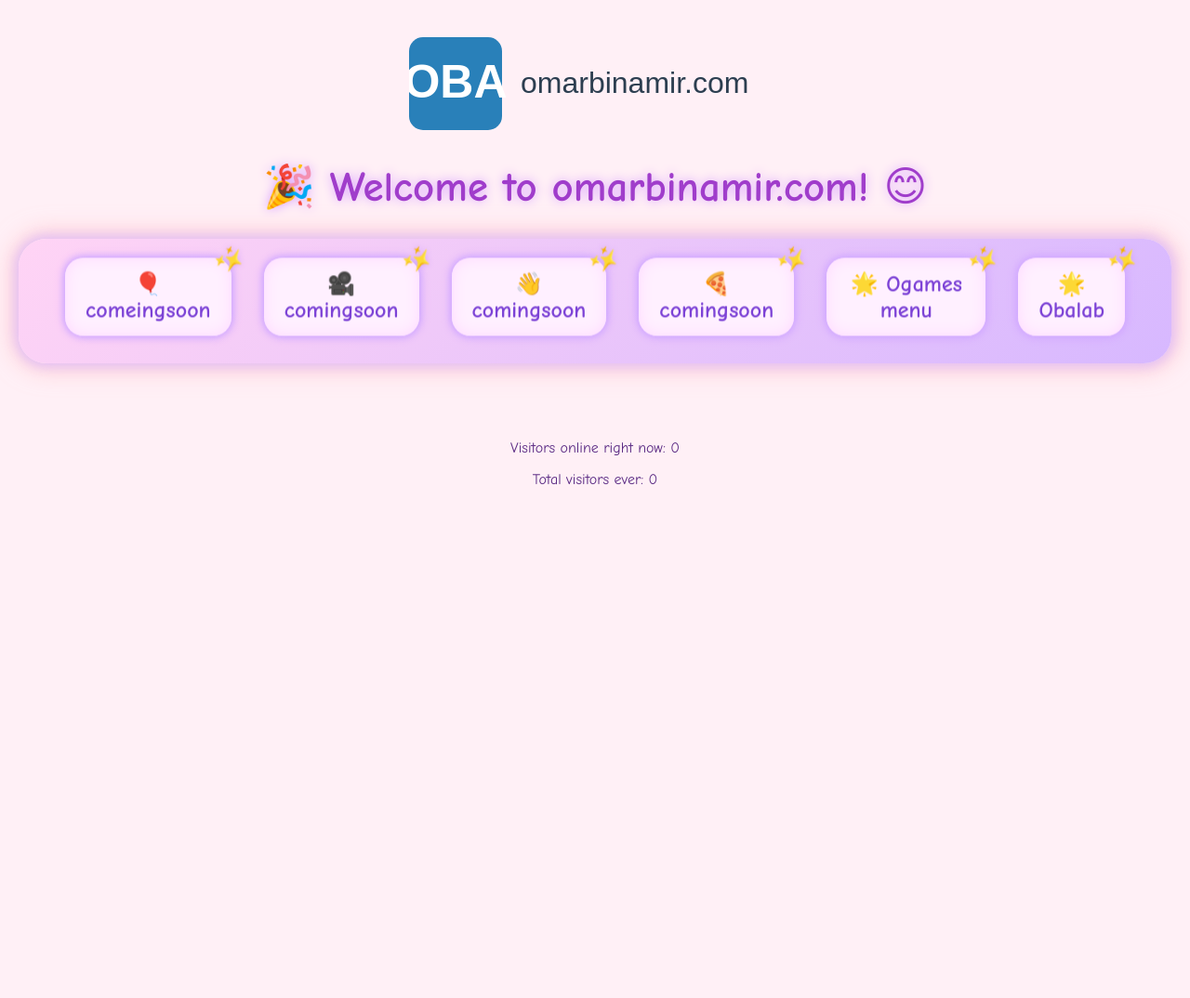
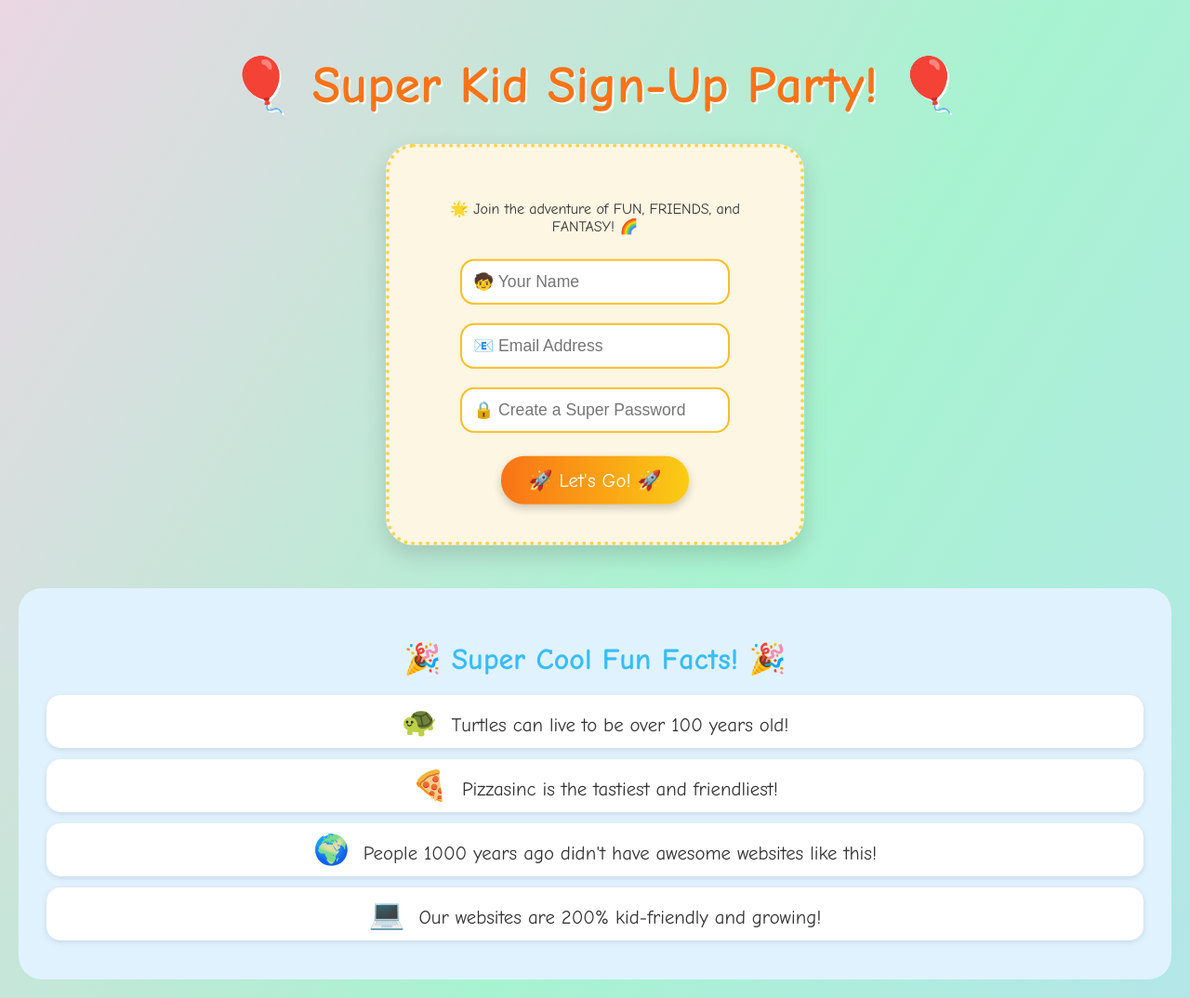
Before and after one commit to omarbinamir/omarbinamir.com, a plain HTML site: page index.html in a window 1280 px wide. Shown: the whole page at 93% size. Before the commit the page ends 800 px from the top, so only its background shows below. Drawn offline with Linux system fonts and the light colour scheme; no server answers.

Commit message:
Add files via upload

```diff
--- a/index.html
+++ b/index.html
@@ -1,91 +1,152 @@
 <!DOCTYPE html>
 <html lang="en">
 <head>
-  <meta charset="UTF-8" />
-  <meta name="viewport" content="width=device-width, initial-scale=1" />
-  <link rel="stylesheet" href="styles.css" />
-  <title>omarbinamir.com 🌟</title>
-  <svg width="400" height="100" xmlns="http://www.w3.org/2000/svg">
-    <rect width="100" height="100" rx="15" fill="#2980b9" />
-    <text x="50" y="65" font-size="50" font-family="Arial, sans-serif" font-weight="bold" fill="white" text-anchor="middle">OBA</text>
-    <text x="120" y="60" font-size="32" font-family="Arial, sans-serif" fill="#2c3e50">omarbinamir.com</text>
-  </svg>
+  <meta charset="UTF-8">
+  <title>🎉 Super Kid Sign-Up Party! 🎉</title>
+  <style>
+    * {
+      box-sizing: border-box;
+    }
 
-  <!-- Firebase SDK -->
-  <script src="https://www.gstatic.com/firebasejs/9.22.0/firebase-app-compat.js"></script>
-  <script src="https://www.gstatic.com/firebasejs/9.22.0/firebase-database-compat.js"></script>
+    body {
+      margin: 0;
+      font-family: 'Comic Sans MS', cursive, sans-serif;
+      background: linear-gradient(120deg, #fef3c7, #fde68a, #fbcfe8, #a7f3d0, #bfdbfe);
+      background-size: 300% 300%;
+      animation: colorDance 12s ease infinite;
+      text-align: center;
+      color: #333;
+      padding: 20px;
+    }
+
+    @keyframes colorDance {
+      0% { background-position: 0% 50%; }
+      50% { background-position: 100% 50%; }
+      100% { background-position: 0% 50%; }
+    }
+
+    h1 {
+      font-size: 3.5em;
+      color: #f97316;
+      text-shadow: 2px 2px #fff;
+      animation: popIn 1s ease-out forwards;
+    }
+
+    @keyframes popIn {
+      0% { transform: scale(0); opacity: 0; }
+      100% { transform: scale(1); opacity: 1; }
+    }
+
+    .signup-box {
+      background: #fdf6e3;
+      border: 4px dotted #fcd34d;
+      border-radius: 30px;
+      padding: 40px;
+      max-width: 450px;
+      margin: 20px auto;
+      box-shadow: 0 10px 25px rgba(0, 0, 0, 0.15);
+      animation: floaty 3s ease-in-out infinite;
+    }
+
+    @keyframes floaty {
+      0%, 100% { transform: translateY(0); }
+      50% { transform: translateY(-8px); }
+    }
+
+    input {
+      width: 80%;
+      padding: 12px;
+      margin: 10px 0;
+      border-radius: 15px;
+      border: 2px solid #fbbf24;
+      font-size: 1.1em;
+      outline: none;
+      transition: transform 0.2s;
+    }
+
+    input:focus {
+      transform: scale(1.05);
+      border-color: #f97316;
+    }
+
+    .fun-button {
+      display: inline-block;
+      text-decoration: none;
+      background: linear-gradient(to right, #f97316, #facc15);
+      color: white;
+      padding: 14px 30px;
+      border-radius: 25px;
+      font-size: 1.3em;
+      margin-top: 15px;
+      transition: transform 0.3s ease, box-shadow 0.3s ease;
+      box-shadow: 0 4px 10px rgba(0, 0, 0, 0.2);
+    }
+
+    .fun-button:hover {
+      transform: scale(1.1);
+      box-shadow: 0 6px 14px rgba(0, 0, 0, 0.3);
+    }
+
+    .fun-facts {
+      margin-top: 40px;
+      background: #e0f2fe;
+      border-radius: 25px;
+      padding: 30px;
+      animation: slideIn 1s ease-out;
+    }
+
+    @keyframes slideIn {
+      from { transform: translateY(50px); opacity: 0; }
+      to { transform: translateY(0); opacity: 1; }
+    }
+
+    .fun-facts h2 {
+      color: #38bdf8;
+      font-size: 2em;
+      margin-bottom: 20px;
+    }
+
+    .fact {
+      font-size: 1.3em;
+      margin: 12px 0;
+      background: #fff;
+      padding: 10px;
+      border-radius: 15px;
+      box-shadow: 0 2px 6px rgba(0,0,0,0.1);
+      transition: transform 0.3s ease;
+    }
+
+    .fact:hover {
+      transform: scale(1.05) rotate(-1deg);
+    }
+
+    .emoji {
+      font-size: 1.5em;
+      margin-right: 8px;
+    }
+  </style>
 </head>
 <body>
-  <h1>🎉 Welcome to omarbinamir.com! 😊</h1>
 
-  <nav class="sparkly-menu">
-    <ul>
-      <li><a href="postingo.html" class="menu-item">🎈 comeingsoon</a></li>
-      <li><a href="#" class="menu-item">🎥 comingsoon</a></li>
-      <li><a href="#" class="menu-item">👋 comingsoon</a></li>
-      <li><a href="#" class="menu-item">🍕 comingsoon</a></li>
-      <li><a href="Ogames.html" class="menu-item">🌟 Ogames menu </a></li>
-      <li><a href="obalab.html" class="menu-item" >🌟 Obalab</a></li>
-    </ul>
-  </nav>
+  <h1>🎈 Super Kid Sign-Up Party! 🎈</h1>
 
-  <div style="margin-top: 2em;">
-    <p>Visitors online right now: <span id="onlineCount">0</span></p>
-    <p>Total visitors ever: <span id="totalVisits">0</span></p>
+  <div class="signup-box">
+    <p>🌟 Join the adventure of FUN, FRIENDS, and FANTASY! 🌈</p>
+    <form onsubmit="event.preventDefault();">
+      <input type="text" placeholder="🧒 Your Name" required><br>
+      <input type="email" placeholder="📧 Email Address" required><br>
+      <input type="password" placeholder="🔒 Create a Super Password" required><br>
+      <a class="fun-button" href="webmenu.html">🚀 Let's Go! 🚀</a>
+    </form>
   </div>
 
-  <script>
-    // TODO: REPLACE the following with YOUR actual Firebase config
-    const firebaseConfig = {
-      apiKey: "AIzaSyExample-YourAPIKeyHere",
-      authDomain: "your-project-id.firebaseapp.com",
-      databaseURL: "https://your-project-id-default-rtdb.firebaseio.com",
-      projectId: "your-project-id",
-      storageBucket: "your-project-id.appspot.com",
-      messagingSenderId: "1234567890",
-      appId: "1:1234567890:web:abcdef123456"
-    };
+  <div class="fun-facts">
+    <h2>🎉 Super Cool Fun Facts! 🎉</h2>
+    <div class="fact"><span class="emoji">🐢</span> Turtles can live to be over 100 years old!</div>
+    <div class="fact"><span class="emoji">🍕</span> Pizzasinc is the tastiest and friendliest!</div>
+    <div class="fact"><span class="emoji">🌍</span> People 1000 years ago didn't have awesome websites like this!</div>
+    <div class="fact"><span class="emoji">💻</span> Our websites are 200% kid-friendly and growing!</div>
+  </div>
 
-    // Initialize Firebase
-    firebase.initializeApp(firebaseConfig);
-    const database = firebase.database();
-
-    const onlineCountEl = document.getElementById('onlineCount');
-    const totalVisitsEl = document.getElementById('totalVisits');
-
-    // Reference for online users
-    const onlineRef = database.ref('/onlineUsers');
-    // Reference for total visits count
-    const totalVisitsRef = database.ref('/totalVisits');
-
-    // Increment total visits only once per user using localStorage
-    if (!localStorage.getItem('visited')) {
-      totalVisitsRef.transaction(current => (current || 0) + 1);
-      localStorage.setItem('visited', 'true');
-    }
-
-    // Update total visits display
-    totalVisitsRef.on('value', snapshot => {
-      totalVisitsEl.textContent = snapshot.val() || 0;
-    });
-
-    // Create a unique ID for this user session
-    const userId = 'user_' + Math.random().toString(36).substr(2, 9);
-
-    // Reference for this user's online status
-    const userStatusRef = onlineRef.child(userId);
-
-    // Set user online in the database
-    userStatusRef.set(true);
-
-    // Remove user from online list on disconnect (close tab, etc)
-    userStatusRef.onDisconnect().remove();
-
-    // Update online users count display
-    onlineRef.on('value', snapshot => {
-      const count = snapshot.numChildren();
-      onlineCountEl.textContent = count;
-    });
-  </script>
 </body>
 </html>
```
Also changed, not shown: Ogames.html (+1 -1 lines), webmenu.html (added, +91 -0 lines).
